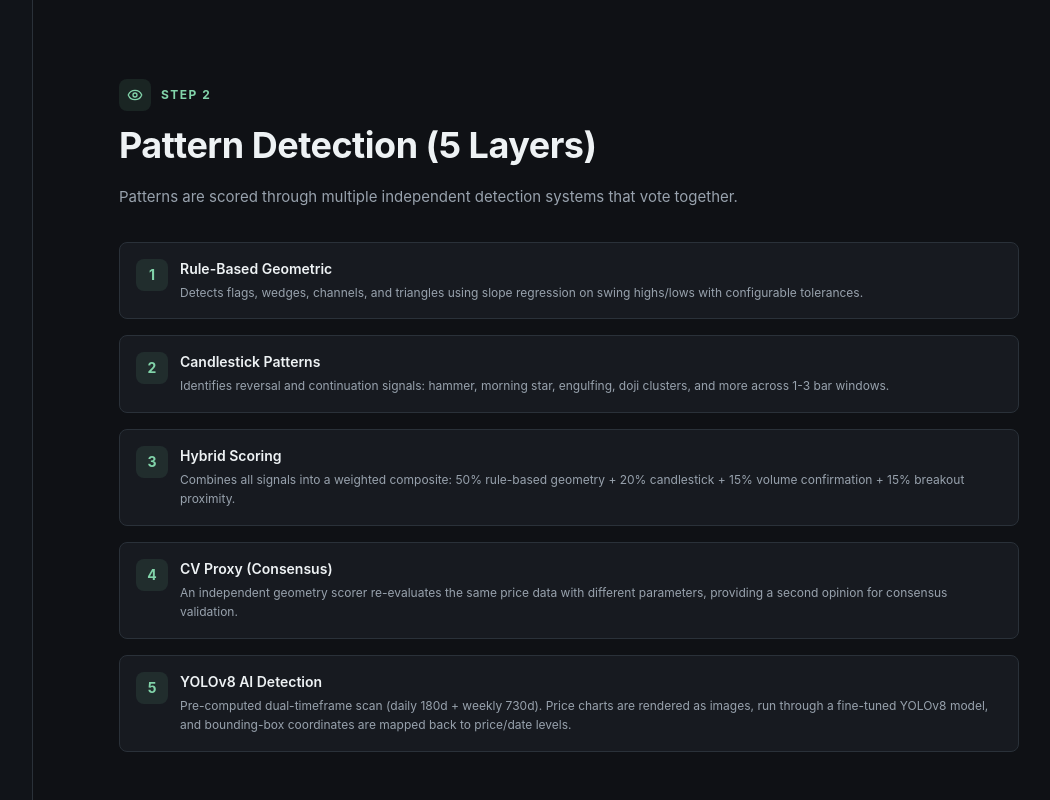
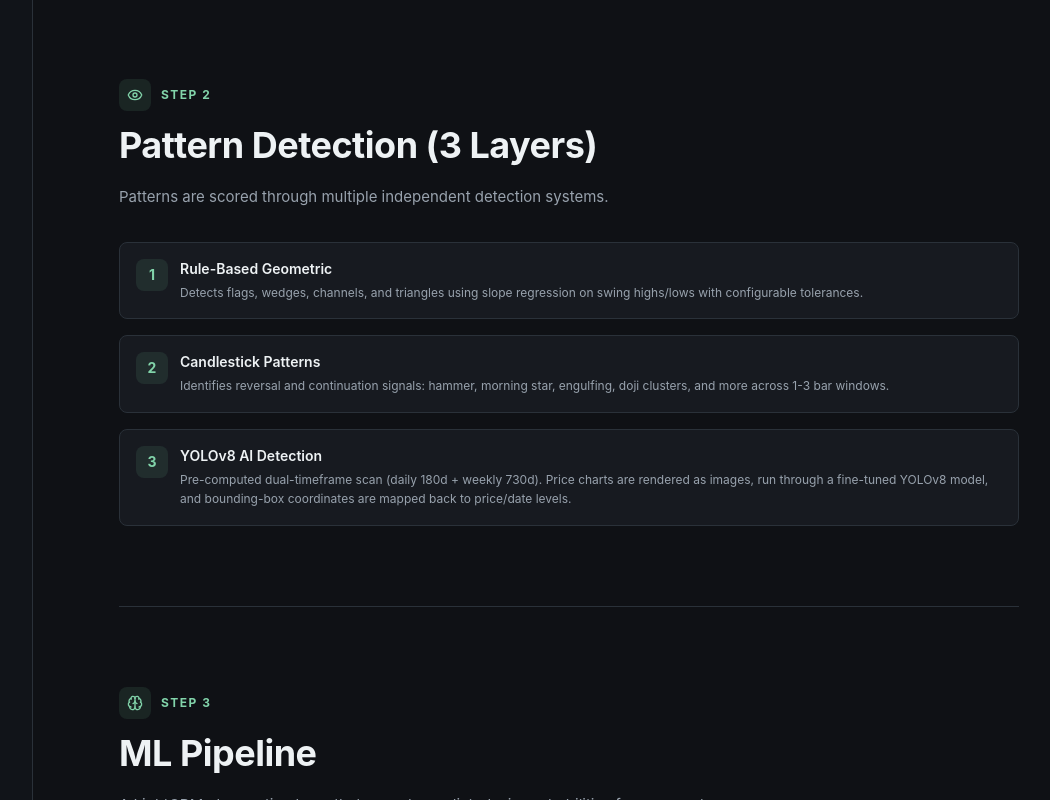
Before and after one commit to haomingkoo/trader-koo, a React (Vite) app in the folder trader_koo/frontend-v2/: page /methodology in a window 1280 px wide. Shown: the part 2400-3200 px from the top of the page, without its empty margins (175-1225 px from the left). Built offline with nearby package versions, Linux system fonts and the light colour scheme; no server answers.

Commit message:
chore: drop stale hybrid and CV rows from methodology and architecture docs

```diff
--- a/trader_koo/frontend-v2/src/pages/MethodologyPage.tsx
+++ b/trader_koo/frontend-v2/src/pages/MethodologyPage.tsx
@@ -763,8 +763,8 @@ export default function MethodologyPage() {
         <SectionHeading
           step={2}
           icon={Eye}
-          title="Pattern Detection (5 Layers)"
-          subtitle="Patterns are scored through multiple independent detection systems that vote together."
+          title="Pattern Detection (3 Layers)"
+          subtitle="Patterns are scored through multiple independent detection systems."
         />
         <div className="space-y-4 mt-8">
           <LayerCard
@@ -781,21 +781,9 @@ export default function MethodologyPage() {
           />
           <LayerCard
             layer={3}
-            title="Hybrid Scoring"
-            description="Combines all signals into a weighted composite: 50% rule-based geometry + 20% candlestick + 15% volume confirmation + 15% breakout proximity."
-            delay={200}
-          />
-          <LayerCard
-            layer={4}
-            title="CV Proxy (Consensus)"
-            description="An independent geometry scorer re-evaluates the same price data with different parameters, providing a second opinion for consensus validation."
-            delay={300}
-          />
-          <LayerCard
-            layer={5}
             title="YOLOv8 AI Detection"
             description="Pre-computed dual-timeframe scan (daily 180d + weekly 730d). Price charts are rendered as images, run through a fine-tuned YOLOv8 model, and bounding-box coordinates are mapped back to price/date levels."
-            delay={400}
+            delay={200}
           />
         </div>
       </section>
```
Also changed, not shown: 1 other file (tests, documents, lock files or other folders).
